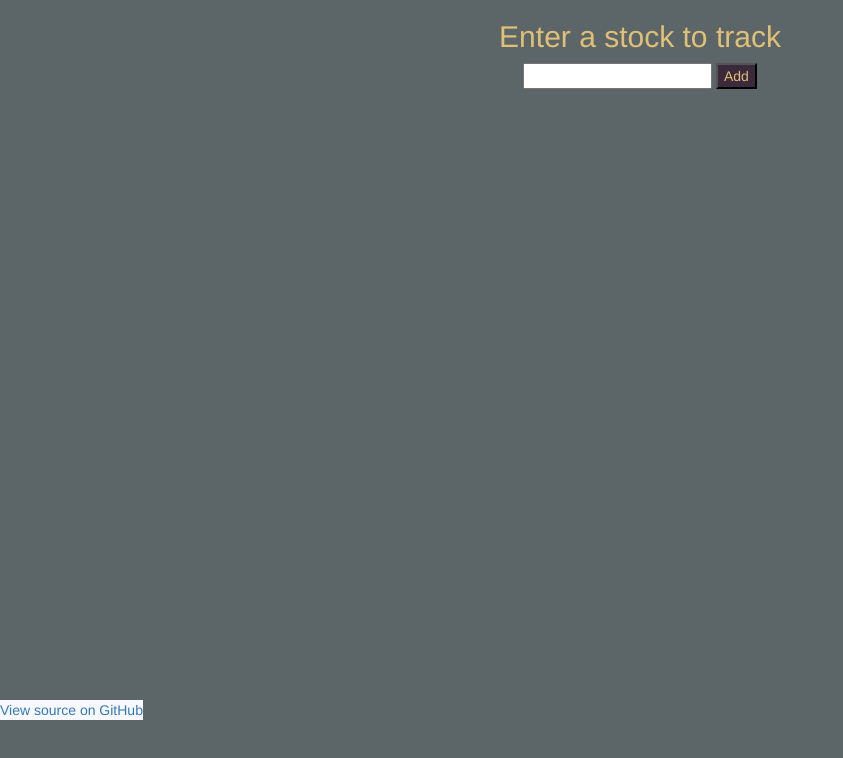
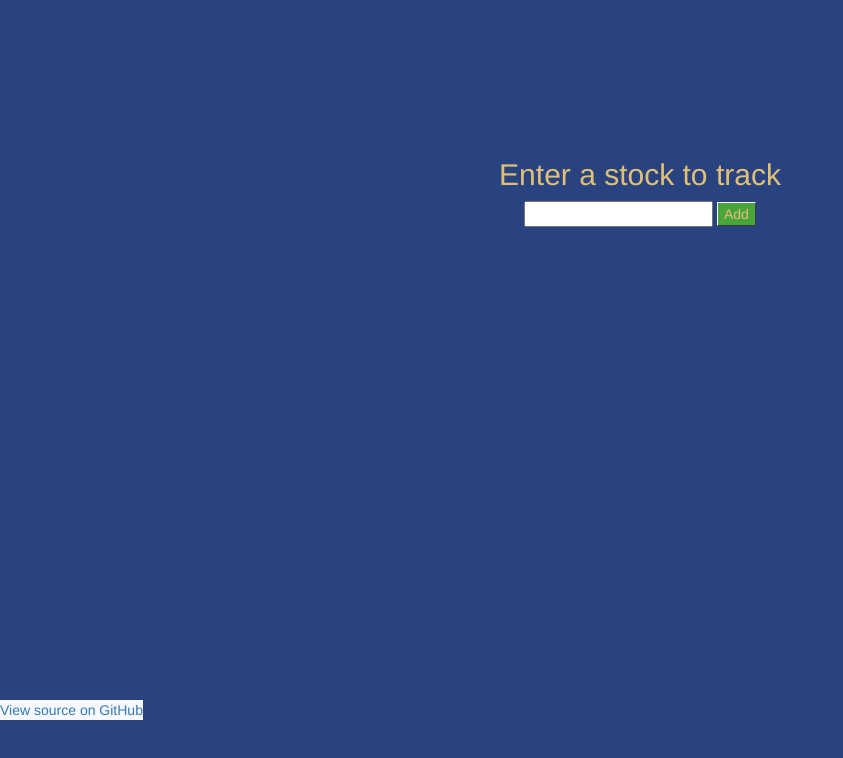
Before and after one commit to austinezell/stockWatcher, a plain HTML site: page index.html at #!/home in a window 1280 px wide. Shown: the whole page, without its empty margins (0-843 px from the left). Drawn offline with nearby package versions, Linux system fonts and the light colour scheme; some packages are replaced by stand-ins of ours.

Commit message:
complete restyling

```diff
--- a/index.html
+++ b/index.html
@@ -10,7 +10,7 @@
 </head>
 <body ng-app="stocks">
 
-  <div class="container" ui-view align="center">
+  <div class="table" ui-view align="center">
 
   </div>
 
--- a/style.css
+++ b/style.css
@@ -1,13 +1,23 @@
-body {
-  background-color: rgba(60, 72, 75, 0.83);
+body, html {
+  background-color: rgb(40, 67, 128);
   color: rgb(224, 192, 119);
+  height: 100%;
 }
+.table{
+  display:table;
+  min-height: 50%;
+}
+.table-cell {
+  display: table-cell;
+  vertical-align:middle;
+}
+
 ul{
   list-style-type: none;
 }
 
 .listContainer{
-  padding-top: 10px;
+  margin-top: 35px;
 }
 
 .saveButton{
@@ -15,10 +25,21 @@ ul{
   margin-left: -10px;
 }
 button{
-  background-color: rgb(59, 41, 60);
+  background-color: rgb(73, 164, 58);
+  border: 1px solid white;
+  border-bottom: 1px solid rgb(60, 60, 60);
+  border-right: 1px solid rgb(60, 60, 60);
+}
+button:hover {
+  background-color: rgb(66, 123, 168);
+  border: 1px solid white;
+  border-top: 1px solid rgb(60, 60, 60);
+  border-left: 1px solid rgb(60, 60, 60);
 }
 
-
+.fa-times-circle:hover {
+  cursor: crosshair;
+}
 input{
   color: black;
 }
@@ -40,6 +61,7 @@ marquee{
 }
 
 li {
+  box-shadow: 5px 5px 3px black;
   color: white;
   background-image: -webkit-linear-gradient(bottom, #383838  0%, #444444  49%, #555 50%, #555 100%);
   background-image: -moz-linear-gradient(bottom, #383838  0%, #444444  49%, #555 50%, #555 100%);
--- a/views/add.html
+++ b/views/add.html
@@ -1,4 +1,4 @@
-<div></div>
+<div class="table-cell">
 
   <h2>Enter a stock to track</h2>
   <input type="text" ng-model="stock"/>
@@ -13,3 +13,4 @@
     <h3>Click Here to View these Stocks</h3>
     <button  class="saveButton" ng-click="save()" ui-sref="showMeTheMoney">View</button>
   </div>
+</div>
```
Lines whose indentation alone changed are shown as unchanged.
